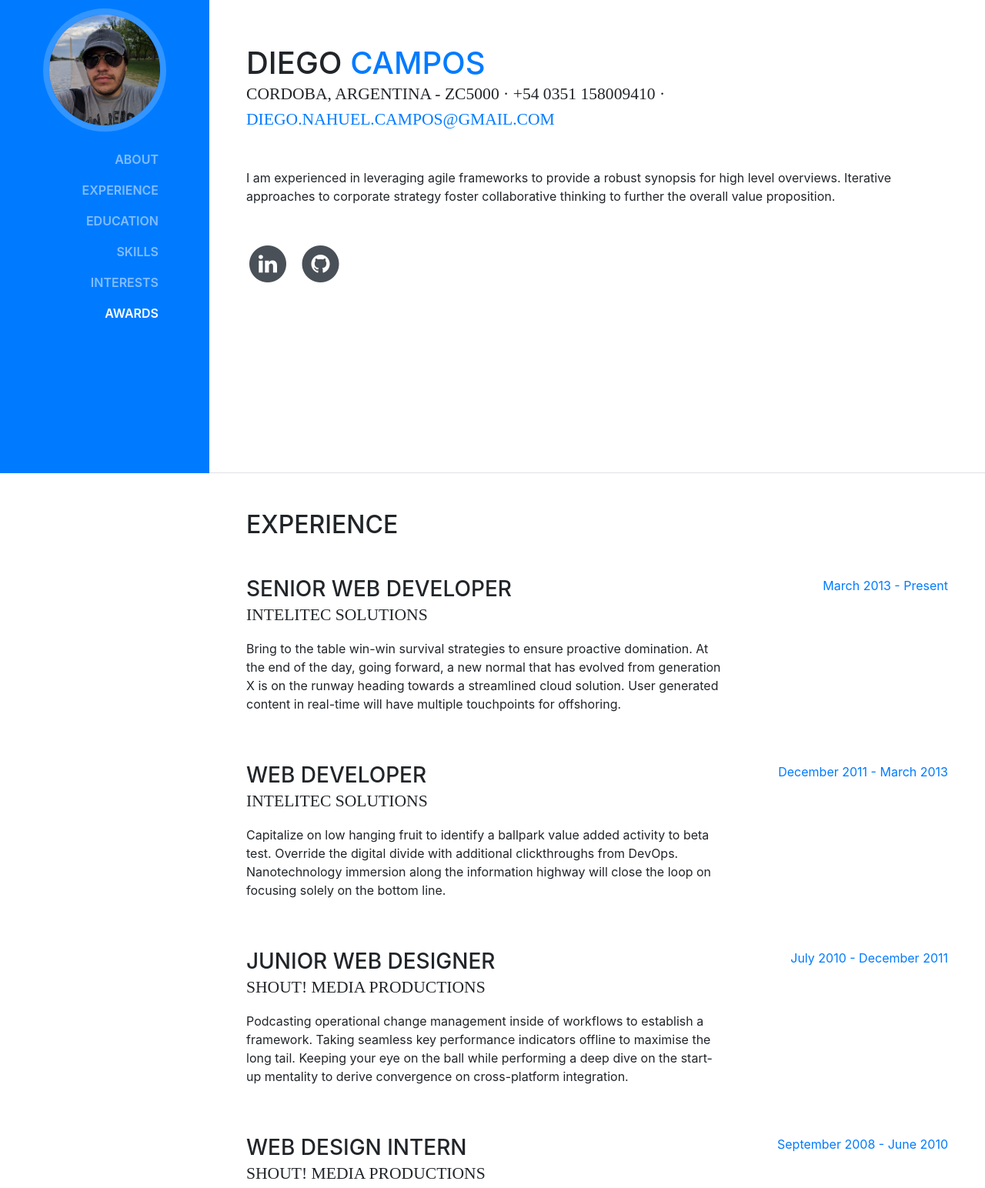
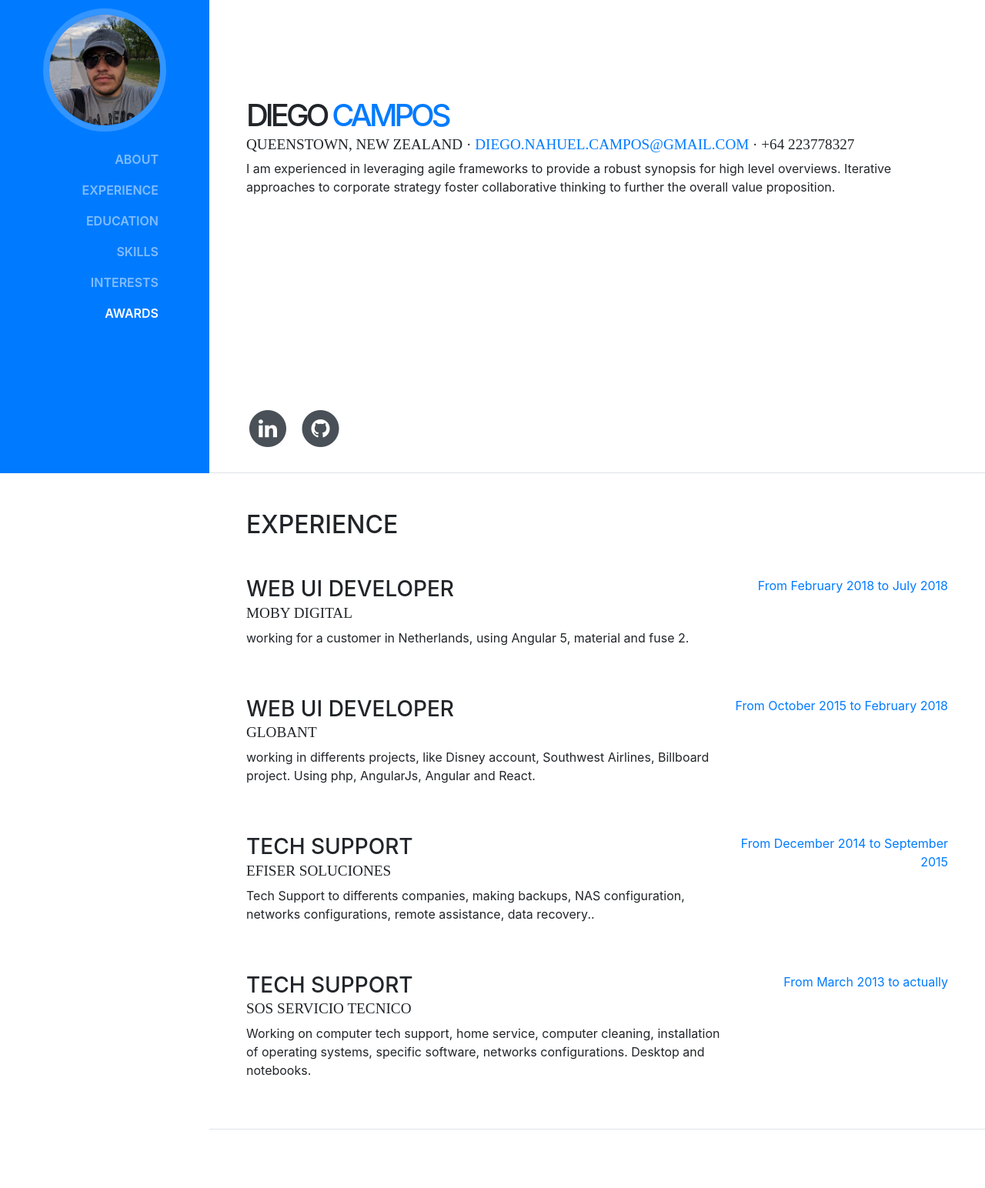
Before and after one commit to diegoncampos/diegoncampos.github.io, a website with bundled scripts: page index.html in a window 1280 px wide. Shown: the part 185-1729 px from the top of the page at 77% size. Built offline with nearby package versions, Linux system fonts and the light colour scheme; a web font is replaced by a local one.

Commit message:
Improvementes by Rama

```diff
--- a/index.html
+++ b/index.html
@@ -17,6 +17,7 @@
     <link href="https://fonts.googleapis.com/css?family=Saira+Extra+Condensed:100,200,300,400,500,600,700,800,900" rel="stylesheet">
     <link href="https://fonts.googleapis.com/css?family=Open+Sans:300,300i,400,400i,600,600i,700,700i,800,800i" rel="stylesheet">
     <link href="vendor/font-awesome/css/font-awesome.min.css" rel="stylesheet">
+    <link href='https://fonts.googleapis.com/css?family=Avenir' rel='stylesheet'>
     <!-- <link href="vendor/devicons/css/devicons.min.css" rel="stylesheet"> -->
     <link rel="stylesheet" href="https://cdn.rawgit.com/konpa/devicon/df6431e323547add1b4cf45992913f15286456d3/devicon.min.css">
     <link href="vendor/simple-line-icons/css/simple-line-icons.css" rel="stylesheet">
@@ -69,8 +70,8 @@
           <h1 class="mb-0">Diego
             <span class="text-primary">Campos</span>
           </h1>
-          <div class="subheading mb-5">Cordoba, Argentina - ZC5000 · +54 0351 158009410 ·
-            <a href="mailto:name@email.com">diego.nahuel.campos@gmail.com</a>
+          <div class="subheading mb-5">Queenstown, New Zealand  ·
+            <a href="mailto:name@email.com">diego.nahuel.campos@gmail.com</a> · +64 223778327
           </div>
           <p class="mb-5">I am experienced in leveraging agile frameworks to provide a robust synopsis for high level overviews. Iterative approaches to corporate strategy foster collaborative thinking to further the overall value proposition.</p>
           <ul class="list-inline list-social-icons mb-0">
@@ -116,45 +117,45 @@
 
           <div class="resume-item d-flex flex-column flex-md-row mb-5">
             <div class="resume-content mr-auto">
-              <h3 class="mb-0">Senior Web Developer</h3>
-              <div class="subheading mb-3">Intelitec Solutions</div>
-              <p>Bring to the table win-win survival strategies to ensure proactive domination. At the end of the day, going forward, a new normal that has evolved from generation X is on the runway heading towards a streamlined cloud solution. User generated content in real-time will have multiple touchpoints for offshoring.</p>
+              <h3 class="mb-0">Web UI Developer</h3>
+              <div class="subheading mb-3">Moby Digital</div>
+              <p> working for a customer in Netherlands, using Angular 5, material and fuse 2.</p>
             </div>
             <div class="resume-date text-md-right">
-              <span class="text-primary">March 2013 - Present</span>
+              <span class="text-primary">From February 2018 to July 2018</span>
             </div>
           </div>
 
           <div class="resume-item d-flex flex-column flex-md-row mb-5">
             <div class="resume-content mr-auto">
-              <h3 class="mb-0">Web Developer</h3>
-              <div class="subheading mb-3">Intelitec Solutions</div>
-              <p>Capitalize on low hanging fruit to identify a ballpark value added activity to beta test. Override the digital divide with additional clickthroughs from DevOps. Nanotechnology immersion along the information highway will close the loop on focusing solely on the bottom line.</p>
+              <h3 class="mb-0">Web UI Developer</h3>
+              <div class="subheading mb-3">Globant</div>
+              <p>working in differents projects, like Disney account, Southwest Airlines, Billboard project. Using php, AngularJs, Angular and React.</p>
             </div>
             <div class="resume-date text-md-right">
-              <span class="text-primary">December 2011 - March 2013</span>
+              <span class="text-primary">From October 2015 to February 2018</span>
             </div>
           </div>
 
           <div class="resume-item d-flex flex-column flex-md-row mb-5">
             <div class="resume-content mr-auto">
-              <h3 class="mb-0">Junior Web Designer</h3>
-              <div class="subheading mb-3">Shout! Media Productions</div>
-              <p>Podcasting operational change management inside of workflows to establish a framework. Taking seamless key performance indicators offline to maximise the long tail. Keeping your eye on the ball while performing a deep dive on the start-up mentality to derive convergence on cross-platform integration.</p>
+              <h3 class="mb-0"> Tech Support</h3>
+              <div class="subheading mb-3">Efiser Soluciones</div>
+              <p>Tech Support to differents companies, making backups, NAS configuration, networks configurations, remote assistance, data recovery..</p>
             </div>
             <div class="resume-date text-md-right">
-              <span class="text-primary">July 2010 - December 2011</span>
+              <span class="text-primary">From December  2014 to September 2015</span>
             </div>
           </div>
 
           <div class="resume-item d-flex flex-column flex-md-row">
             <div class="resume-content mr-auto">
-              <h3 class="mb-0">Web Design Intern</h3>
-              <div class="subheading mb-3">Shout! Media Productions</div>
-              <p>Collaboratively administrate empowered markets via plug-and-play networks. Dynamically procrastinate B2C users after installed base benefits. Dramatically visualize customer directed convergence without revolutionary ROI.</p>
+              <h3 class="mb-0">Tech Support</h3>
+              <div class="subheading mb-3">SOS Servicio Tecnico</div>
+              <p>Working on computer tech support,  home service, computer cleaning, installation of operating systems, specific software, networks configurations. Desktop and notebooks.</p>
             </div>
             <div class="resume-date text-md-right">
-              <span class="text-primary">September 2008 - June 2010</span>
+              <span class="text-primary">From March 2013 to actually</span>
             </div>
           </div>
 
--- a/scss/_global.scss
+++ b/scss/_global.scss
@@ -19,7 +19,7 @@ h4,
 h5,
 h6 {
   @include heading-font;
-  font-weight: 700;
+  font-weight: 200;
   text-transform: uppercase;
   color: $gray-800;
 }
@@ -37,10 +37,12 @@ h2 {
   text-transform: uppercase;
   font-weight: 500;
   @include heading-font;
-  font-size: 1.35rem;
+  font-size: 1.2rem;
 }
 
 .list-social-icons {
+  position: absolute;
+  bottom: 30px;
   a {
     color: $gray-700;
     &:hover {
@@ -60,3 +62,9 @@ h2 {
     }
   }
 }
+
+#about {
+  h1 {
+    letter-spacing: -4px;
+  }
+}
--- a/scss/_mixins.scss
+++ b/scss/_mixins.scss
@@ -10,5 +10,5 @@
   font-family: 'Open Sans', serif;
 }
 @mixin heading-font {
-  font-family: 'Saira Extra Condensed', serif;
+  font-family: 'Avenir';
 }
--- a/scss/_resume-item.scss
+++ b/scss/_resume-item.scss
@@ -7,6 +7,9 @@ section.resume-section {
     .resume-date {
       min-width: none;
     }
+  }
+  .subheading{
+    margin-bottom: 5px !important;
   }
 }
 @media (min-width: 768px) {
```
Also changed, not shown: css/resume.css, css/resume.min.css.
